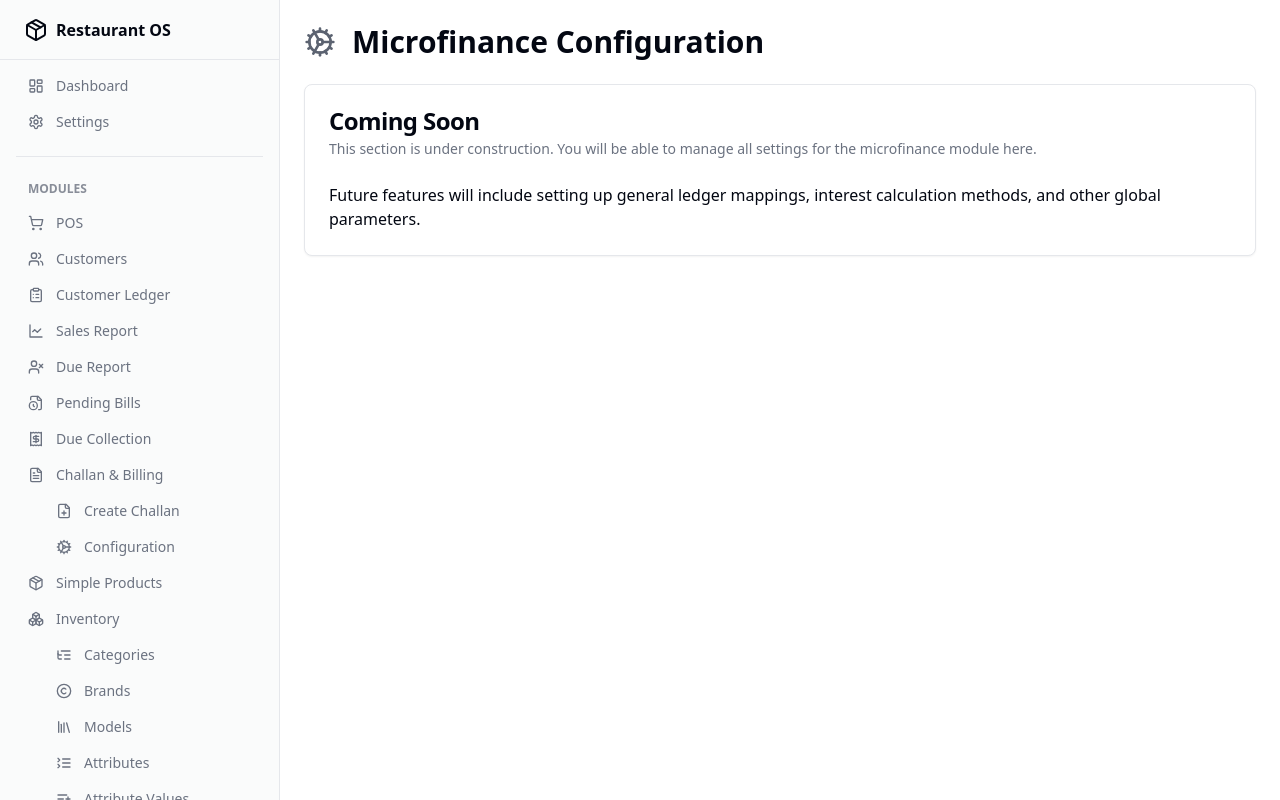
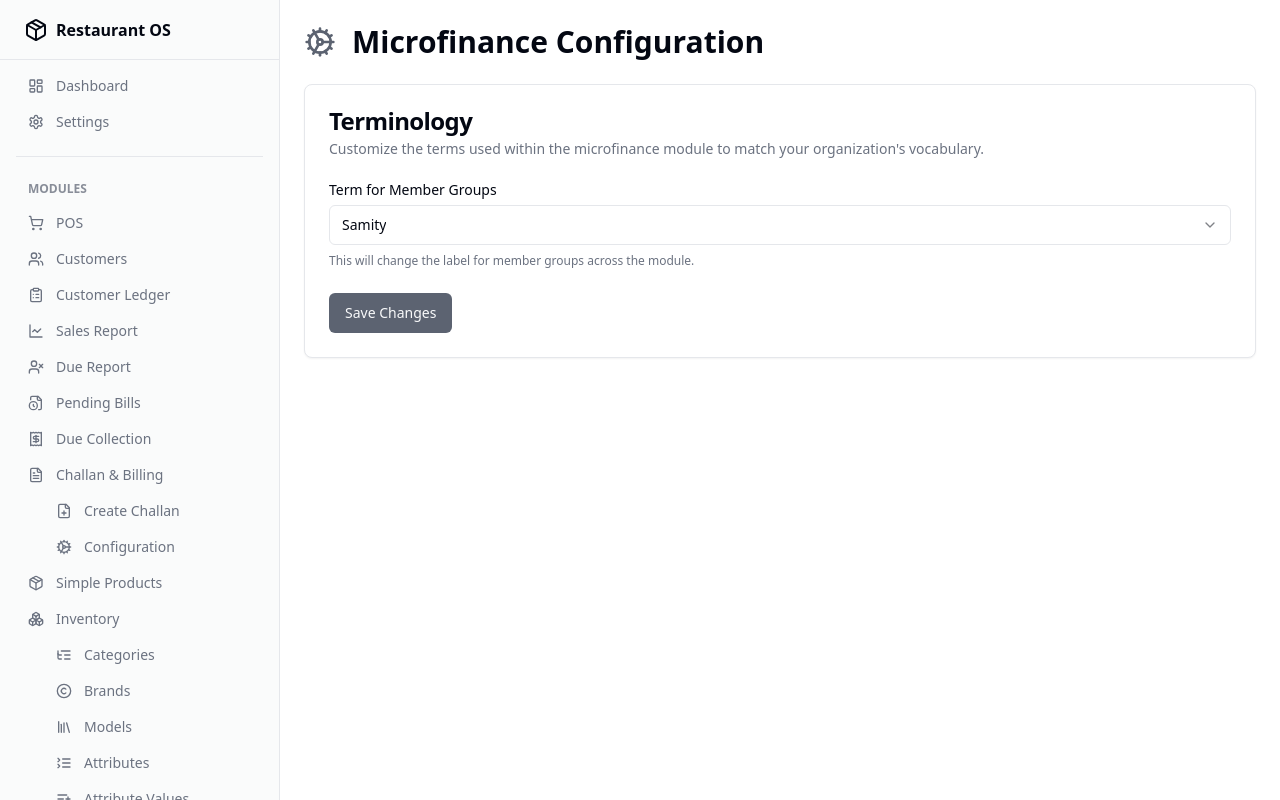
Before and after one commit to rahat1995/Order-Mgt, a Next.js app: page /admin/modules/microfinance/configuration in a window 1280 px wide. Built offline with nearby package versions, Linux system fonts and the light colour scheme.

Commit message:
dear, now make a configuration, we can call Samity, and sometime we call

```diff
--- a/src/app/admin/modules/microfinance/configuration/page.tsx
+++ b/src/app/admin/modules/microfinance/configuration/page.tsx
@@ -1,6 +1,67 @@
 
-import { Card, CardContent, CardHeader, CardTitle, CardDescription } from "@/components/ui/card";
-import { Cog } from "lucide-react";
+'use client';
+
+import React, { useState, useEffect } from 'react';
+import { useSettings } from '@/context/SettingsContext';
+import type { MicrofinanceSettings } from '@/types';
+import { Card, CardContent, CardDescription, CardHeader, CardTitle, CardFooter } from '@/components/ui/card';
+import { Label } from '@/components/ui/label';
+import { Button } from '@/components/ui/button';
+import { Cog } from 'lucide-react';
+import { Select, SelectContent, SelectItem, SelectTrigger, SelectValue } from '@/components/ui/select';
+
+function MicrofinanceConfigurationForm() {
+  const { settings, setMicrofinanceSettings, isLoaded } = useSettings();
+  const [formData, setFormData] = useState<MicrofinanceSettings>(settings.microfinanceSettings);
+
+  useEffect(() => {
+    if (isLoaded) {
+      setFormData(settings.microfinanceSettings);
+    }
+  }, [settings.microfinanceSettings, isLoaded]);
+
+  const handleSelectChange = (value: 'Samity' | 'Group' | 'Center') => {
+    setFormData(prev => ({ ...prev, samityTerm: value }));
+  };
+
+  const handleSave = () => {
+    setMicrofinanceSettings(formData);
+    alert('Microfinance settings saved!');
+  };
+
+  if (!isLoaded) {
+    return <div>Loading settings...</div>;
+  }
+
+  return (
+    <Card>
+      <CardHeader>
+        <CardTitle>Terminology</CardTitle>
+        <CardDescription>Customize the terms used within the microfinance module to match your organization's vocabulary.</CardDescription>
+      </CardHeader>
+      <CardContent className="space-y-4">
+        <div className="grid gap-2">
+            <Label htmlFor="samityTerm">Term for Member Groups</Label>
+            <Select onValueChange={handleSelectChange} value={formData.samityTerm}>
+                <SelectTrigger id="samityTerm">
+                    <SelectValue placeholder="Select a term" />
+                </SelectTrigger>
+                <SelectContent>
+                    <SelectItem value="Samity">Samity</SelectItem>
+                    <SelectItem value="Group">Group</SelectItem>
+                    <SelectItem value="Center">Center</SelectItem>
+                </SelectContent>
+            </Select>
+            <p className="text-xs text-muted-foreground">This will change the label for member groups across the module.</p>
+        </div>
+      </CardContent>
+       <CardFooter>
+        <Button onClick={handleSave}>Save Changes</Button>
+      </CardFooter>
+    </Card>
+  );
+}
+
 
 export default function MicrofinanceConfigurationPage() {
   return (
@@ -9,17 +70,7 @@ export default function MicrofinanceConfigurationPage() {
         <Cog className="h-8 w-8 text-primary" />
         <h1 className="text-3xl font-bold">Microfinance Configuration</h1>
       </div>
-      <Card>
-        <CardHeader>
-          <CardTitle>Coming Soon</CardTitle>
-          <CardDescription>
-            This section is under construction. You will be able to manage all settings for the microfinance module here.
-          </CardDescription>
-        </CardHeader>
-        <CardContent>
-          <p>Future features will include setting up general ledger mappings, interest calculation methods, and other global parameters.</p>
-        </CardContent>
-      </Card>
+      <MicrofinanceConfigurationForm />
     </div>
   );
 }
--- a/src/app/admin/modules/microfinance/members/page.tsx
+++ b/src/app/admin/modules/microfinance/members/page.tsx
@@ -1,7 +1,7 @@
+
 
 import { CustomerManagementClient } from "@/components/admin/pos/CustomerManagementClient";
 import { Users } from "lucide-react";
-import { CustomerGroupManagement } from "@/components/admin/pos/CustomerGroupManagement";
 
 export default function MemberManagementPage() {
   return (
@@ -11,7 +11,7 @@ export default function MemberManagementPage() {
         <h1 className="text-3xl font-bold">Member Management</h1>
       </div>
        <p className="text-muted-foreground">
-        Add, view, and manage your microfinance members. Assign them to a Samity and manage their information.
+        Add, view, and manage your microfinance members. Assign them to a group and manage their information.
       </p>
       <div className="h-[1px] w-full bg-border" />
       <CustomerManagementClient />
--- a/src/app/admin/modules/microfinance/samity/page.tsx
+++ b/src/app/admin/modules/microfinance/samity/page.tsx
@@ -1,16 +1,22 @@
+
+'use client';
 
 import { SamityManagementClient } from "@/components/admin/microfinance/SamityManagementClient";
 import { Users } from "lucide-react";
+import { useSettings } from "@/context/SettingsContext";
 
 export default function SamityManagementPage() {
+  const { settings } = useSettings();
+  const { samityTerm } = settings.microfinanceSettings;
+
   return (
     <div className="space-y-6">
       <div className="flex items-center gap-4">
         <Users className="h-8 w-8 text-primary" />
-        <h1 className="text-3xl font-bold">Samity Management</h1>
+        <h1 className="text-3xl font-bold">{samityTerm} Management</h1>
       </div>
       <p className="text-muted-foreground">
-        Manage your Samities (member groups). Each member must belong to a Samity.
+        Manage your {samityTerm}s (member groups). Each member must belong to a {samityTerm}.
       </p>
       <div className="h-[1px] w-full bg-border" />
       <SamityManagementClient />
--- a/src/components/admin/microfinance/SamityManagementClient.tsx
+++ b/src/components/admin/microfinance/SamityManagementClient.tsx
@@ -1,3 +1,4 @@
+
 
 'use client';
 
@@ -13,6 +14,9 @@ import type { Samity } from '@/types';
 
 export function SamityManagementClient() {
   const { settings, addSamity, updateSamity, deleteSamity, isLoaded } = useSettings();
+  const { samities, microfinanceSettings } = settings;
+  const { samityTerm } = microfinanceSettings;
+
   const [dialogOpen, setDialogOpen] = useState(false);
   const [editingSamity, setEditingSamity] = useState<Samity | null>(null);
 
@@ -41,7 +45,7 @@ export function SamityManagementClient() {
   };
 
   if (!isLoaded) {
-    return <div>Loading Samities...</div>;
+    return <div>Loading {samityTerm}s...</div>;
   }
 
   return (
@@ -49,16 +53,16 @@ export function SamityManagementClient() {
       <Card>
         <CardHeader>
           <div className="flex justify-between items-center">
-            <CardTitle>All Samities</CardTitle>
+            <CardTitle>All {samityTerm}s</CardTitle>
             <Button onClick={() => handleOpenDialog(null)} size="sm">
-              <PlusCircle className="mr-2 h-4 w-4" /> Add Samity
+              <PlusCircle className="mr-2 h-4 w-4" /> Add {samityTerm}
             </Button>
           </div>
         </CardHeader>
         <CardContent>
           <div className="border rounded-md">
-            {settings.samities.length > 0 ? (
-              settings.samities.map(samity => (
+            {samities.length > 0 ? (
+              samities.map(samity => (
                 <div key={samity.id} className="flex items-center justify-between p-3 border-b last:border-b-0">
                   <p className="font-medium">{samity.name}</p>
                   <div className="flex items-center gap-2">
@@ -72,7 +76,7 @@ export function SamityManagementClient() {
                 </div>
               ))
             ) : (
-              <p className="text-sm text-muted-foreground text-center p-4">No Samities found. Click "Add Samity" to start.</p>
+              <p className="text-sm text-muted-foreground text-center p-4">No {samityTerm}s found. Click "Add {samityTerm}" to start.</p>
             )}
           </div>
         </CardContent>
@@ -81,18 +85,18 @@ export function SamityManagementClient() {
       <Dialog open={dialogOpen} onOpenChange={setDialogOpen}>
         <DialogContent>
           <DialogHeader>
-            <DialogTitle>{editingSamity ? 'Edit Samity' : 'Add New Samity'}</DialogTitle>
+            <DialogTitle>{editingSamity ? `Edit ${samityTerm}` : `Add New ${samityTerm}`}</DialogTitle>
           </DialogHeader>
           <form onSubmit={handleSubmit}>
             <div className="grid gap-4 py-4">
               <div className="space-y-2">
-                <Label htmlFor="name">Samity Name</Label>
+                <Label htmlFor="name">{samityTerm} Name</Label>
                 <Input id="name" name="name" defaultValue={editingSamity?.name} required />
               </div>
             </div>
             <DialogFooter>
               <Button type="button" variant="outline" onClick={handleCloseDialog}>Cancel</Button>
-              <Button type="submit">{editingSamity ? 'Save Changes' : 'Create Samity'}</Button>
+              <Button type="submit">{editingSamity ? 'Save Changes' : `Create ${samityTerm}`}</Button>
             </DialogFooter>
           </form>
         </DialogContent>
--- a/src/components/admin/pos/CustomerManagementClient.tsx
+++ b/src/components/admin/pos/CustomerManagementClient.tsx
@@ -1,3 +1,4 @@
+
 
 
 
@@ -18,6 +19,7 @@ import { usePathname } from 'next/navigation';
 
 export function CustomerManagementClient() {
   const { settings, addCustomer, updateCustomer, deleteCustomer, isLoaded } = useSettings();
+  const { samityTerm } = settings.microfinanceSettings;
   const pathname = usePathname();
   const [dialogOpen, setDialogOpen] = useState(false);
   const [editingCustomer, setEditingCustomer] = useState<Customer | null>(null);
@@ -103,7 +105,7 @@ export function CustomerManagementClient() {
                   <p className="text-sm text-muted-foreground">Group: {settings.customerGroups.find(g => g.id === customer.groupId)?.name}</p>
               )}
               {settings.samities.find(s => s.id === customer.samityId) && (
-                  <p className="text-sm text-muted-foreground">Samity: {settings.samities.find(s => s.id === customer.samityId)?.name}</p>
+                  <p className="text-sm text-muted-foreground">{samityTerm}: {settings.samities.find(s => s.id === customer.samityId)?.name}</p>
               )}
               {customer.discountType && customer.discountValue && (
                 <div className="mt-2 pt-2 border-t">
@@ -169,9 +171,9 @@ export function CustomerManagementClient() {
                 </div>
                  {isMicrofinance && (
                     <div className="space-y-2">
-                        <Label htmlFor="samityId">Samity</Label>
+                        <Label htmlFor="samityId">{samityTerm}</Label>
                         <Select name="samityId" defaultValue={editingCustomer?.samityId}>
-                        <SelectTrigger><SelectValue placeholder="Select a samity" /></SelectTrigger>
+                        <SelectTrigger><SelectValue placeholder={`Select a ${samityTerm}`} /></SelectTrigger>
                         <SelectContent>
                             <SelectItem value="none">None</SelectItem>
                             {settings.samities.map(samity => (
--- a/src/context/SettingsContext.tsx
+++ b/src/context/SettingsContext.tsx
@@ -1,3 +1,4 @@
+
 
 
 
@@ -6,7 +7,7 @@
 
 'use client';
 
-import type { AppSettings, OrganizationInfo, ModuleSettings, MenuCategory, MenuItem, Order, Table, Customer, Voucher, Collection, CustomerGroup, PosSettings, ServiceIssue, ServiceType, ServiceItem, ServiceItemCategory, ServiceJob, ServiceJobSettings, ProductCategory, Product, InventoryItem, Challan, ChallanItem, ChallanSettings, Brand, Model, Supplier, InventoryProduct, Floor, Reservation, ExpenseCategory, SupplierBill, SupplierPayment, Attribute, AttributeValue, Theme, Designation, Employee, RawMaterial, BillItem, AccountType, AccountGroup, AccountSubGroup, AccountHead, AccountSubHead, LedgerAccount, AccountingSettings, AccountingVoucher, VoucherType, FixedAsset, AssetLocation, AssetCategory, Samity } from '@/types';
+import type { AppSettings, OrganizationInfo, ModuleSettings, MenuCategory, MenuItem, Order, Table, Customer, Voucher, Collection, CustomerGroup, PosSettings, ServiceIssue, ServiceType, ServiceItem, ServiceItemCategory, ServiceJob, ServiceJobSettings, ProductCategory, Product, InventoryItem, Challan, ChallanItem, ChallanSettings, Brand, Model, Supplier, InventoryProduct, Floor, Reservation, ExpenseCategory, SupplierBill, SupplierPayment, Attribute, AttributeValue, Theme, Designation, Employee, RawMaterial, BillItem, AccountType, AccountGroup, AccountSubGroup, AccountHead, AccountSubHead, LedgerAccount, AccountingSettings, AccountingVoucher, VoucherType, FixedAsset, AssetLocation, AssetCategory, Samity, MicrofinanceSettings } from '@/types';
 import React, { from } from 'react';
 import { v4 as uuidv4 } from 'uuid';
 
@@ -64,6 +65,9 @@ const defaultSettings: AppSettings = {
     openingDate: new Date().toISOString().split('T')[0],
     cashLedgerIds: [],
     bankLedgerIds: [],
+  },
+  microfinanceSettings: {
+    samityTerm: 'Samity',
   },
   floors: [],
   tables: [],
@@ -146,6 +150,7 @@ interface SettingsContextType {
   setServiceJobSettings: (settings: ServiceJobSettings) => void;
   setChallanSettings: (settings: ChallanSettings) => void;
   setAccountingSettings: (settings: AccountingSettings) => void;
+  setMicrofinanceSettings: (settings: MicrofinanceSettings) => void;
   // Table Management
   addFloor: (floor: Omit<Floor, 'id'>) => Floor;
   updateFloor: (floor: Floor) => void;
@@ -329,6 +334,7 @@ export const SettingsProvider = ({ children }: { children: React.ReactNode }) =>
         serviceJobSettings: { ...defaultSettings.serviceJobSettings, ...storedSettings.serviceJobSettings },
         challanSettings: { ...defaultSettings.challanSettings, ...storedSettings.challanSettings },
         accountingSettings: { ...defaultSettings.accountingSettings, ...storedSettings.accountingSettings },
+        microfinanceSettings: { ...defaultSettings.microfinanceSettings, ...storedSettings.microfinanceSettings },
         floors: storedSettings.floors || defaultSettings.floors,
         tables: storedSettings.tables || defaultSettings.tables,
         reservations: storedSettings.reservations || defaultSettings.reservations,
@@ -410,6 +416,7 @@ export const SettingsProvider = ({ children }: { children: React.ReactNode }) =>
   const setServiceJobSettings = (serviceJobSettings: ServiceJobSettings) => setSettings(prev => ({ ...prev, serviceJobSettings }));
   const setChallanSettings = (challanSettings: ChallanSettings) => setSettings(prev => ({ ...prev, challanSettings }));
   const setAccountingSettings = (accountingSettings: AccountingSettings) => setSettings(prev => ({...prev, accountingSettings}));
+  const setMicrofinanceSettings = (microfinanceSettings: MicrofinanceSettings) => setSettings(prev => ({...prev, microfinanceSettings}));
 
   // Table Management
   const addFloor = (floor: Omit<Floor, 'id'>): Floor => {
@@ -948,7 +955,7 @@ export const SettingsProvider = ({ children }: { children: React.ReactNode }) =>
 
 
   const contextValue = {
-    settings, isLoaded, setOrganizationInfo, setModuleSettings, setTheme, setPosSettings, setServiceJobSettings, setChallanSettings, setAccountingSettings, addFloor, updateFloor, deleteFloor, addTable, updateTable, deleteTable, addReservation, deleteReservation, addMenuCategory, updateMenuCategory, deleteMenuCategory, addMenuItem, updateMenuItem, deleteMenuItem, addOrder, updateOrder, deleteOrder, addCustomer, updateCustomer, deleteCustomer, addCustomerGroup, updateCustomerGroup, deleteCustomerGroup, addVoucher, updateVoucher, deleteVoucher, addCollection, addServiceJob, updateServiceJob, addServiceIssue, updateServiceIssue, deleteServiceIssue, addServiceType, updateServiceType, deleteServiceType, addServiceItemCategory, updateServiceItemCategory, deleteServiceItemCategory, addServiceItem, updateServiceItem, deleteServiceItem, addProductCategory, updateProductCategory, deleteProductCategory, addProduct, updateProduct, deleteProduct, addChallan,
+    settings, isLoaded, setOrganizationInfo, setModuleSettings, setTheme, setPosSettings, setServiceJobSettings, setChallanSettings, setAccountingSettings, setMicrofinanceSettings, addFloor, updateFloor, deleteFloor, addTable, updateTable, deleteTable, addReservation, deleteReservation, addMenuCategory, updateMenuCategory, deleteMenuCategory, addMenuItem, updateMenuItem, deleteMenuItem, addOrder, updateOrder, deleteOrder, addCustomer, updateCustomer, deleteCustomer, addCustomerGroup, updateCustomerGroup, deleteCustomerGroup, addVoucher, updateVoucher, deleteVoucher, addCollection, addServiceJob, updateServiceJob, addServiceIssue, updateServiceIssue, deleteServiceIssue, addServiceType, updateServiceType, deleteServiceType, addServiceItemCategory, updateServiceItemCategory, deleteServiceItemCategory, addServiceItem, updateServiceItem, deleteServiceItem, addProductCategory, updateProductCategory, deleteProductCategory, addProduct, updateProduct, deleteProduct, addChallan,
     addInvProductCategory, updateInvProductCategory, deleteInvProductCategory, addBrand, updateBrand, deleteBrand, addModel, updateModel, deleteModel,
     addInvProduct, updateInvProduct, deleteInvProduct,
     addAttribute, updateAttribute, deleteAttribute,
--- a/src/types/index.ts
+++ b/src/types/index.ts
@@ -1,3 +1,4 @@
+
 
 
 
@@ -96,6 +97,10 @@ export interface AccountingSettings {
   openingDate: string; // ISO date
   cashLedgerIds?: string[];
   bankLedgerIds?: string[];
+}
+
+export interface MicrofinanceSettings {
+  samityTerm: 'Samity' | 'Group' | 'Center';
 }
 
 export interface MenuCategory {
@@ -507,6 +512,7 @@ export interface AppSettings {
   serviceJobSettings: ServiceJobSettings;
   challanSettings: ChallanSettings;
   accountingSettings: AccountingSettings;
+  microfinanceSettings: MicrofinanceSettings;
   floors: Floor[];
   tables: Table[];
   reservations: Reservation[];
```
